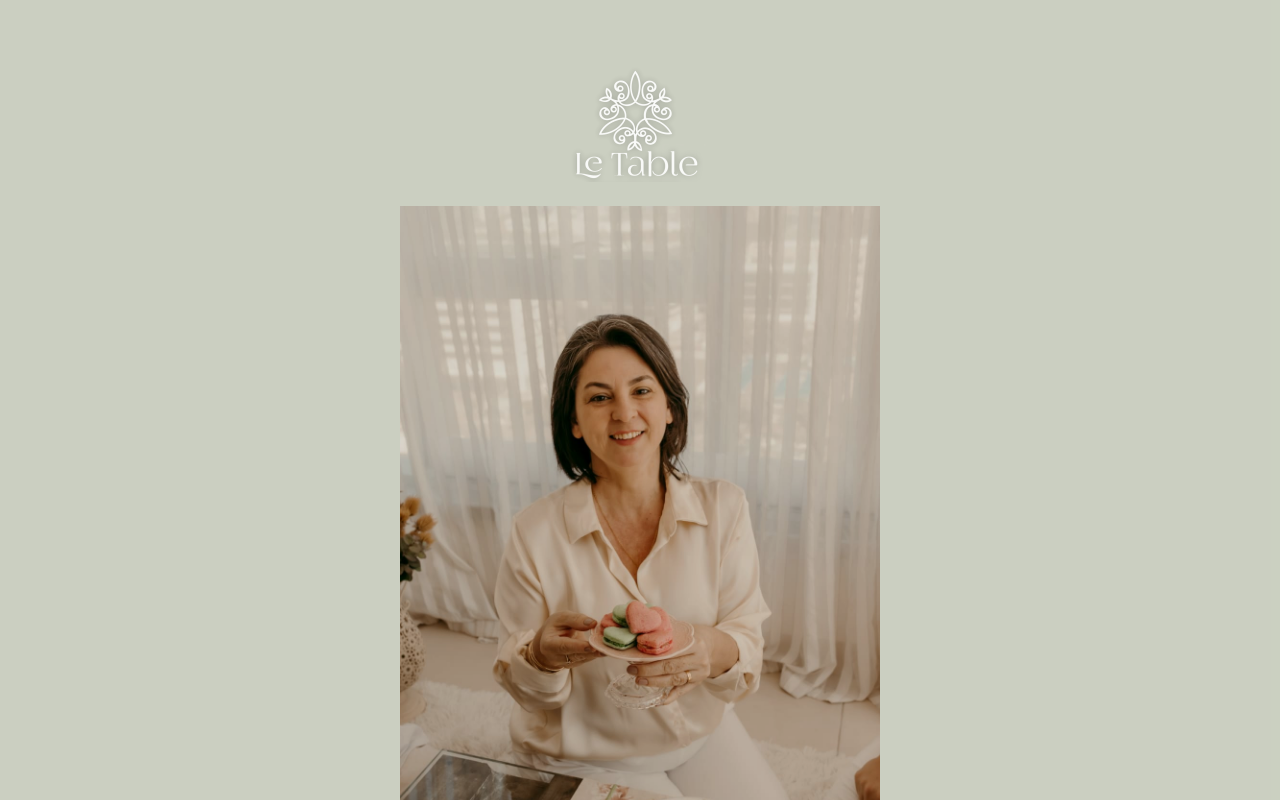
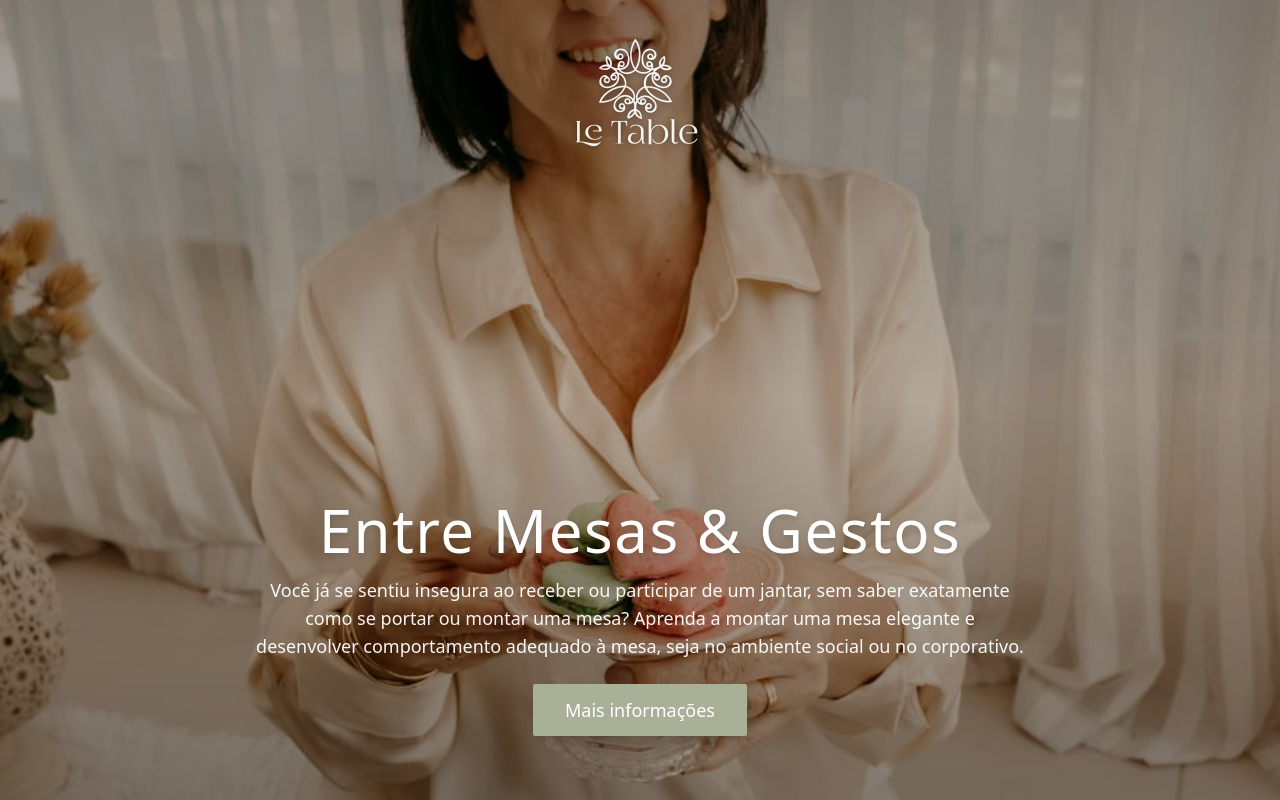
Before and after one commit to kainamf/entre-loucas-e-gestos, a React (Vite) app: page / in a window 1280 px wide. Shown: the top 800 px of the page. Built offline with nearby package versions, Linux system fonts and the light colour scheme.

Commit message:
feat: Add background image and enhance layout in Hero component

```diff
--- a/src/components/Hero.tsx
+++ b/src/components/Hero.tsx
@@ -4,42 +4,44 @@ interface HeroProps {
 
 export default function Hero({ onCTAClick }: HeroProps) {
   return (
-  <section className="py-12 md:py-16 bg-verde/60">
-      <div className="max-w-6xl mx-auto px-6">
-        {/* Logo on top */}
-        <div className="mb-6 flex justify-center">
+    <section className="relative h-screen w-full">
+      {/* Background image fills the viewport */}
+      <img
+        src="/cookies.jpeg"
+        alt="Hero-image"
+        className="absolute inset-0 w-full h-full object-cover object-center filter brightness-90"
+      />
+
+      {/* subtle dark overlay for readability */}
+      <div className="absolute inset-0 bg-gradient-to-b from-black/30 via-black/10 to-black/30" />
+
+      {/* Overlay content: logo aligned to top, then title, subtitle and CTA below */}
+      <div className="absolute inset-0 flex flex-col items-center text-center px-6 justify-between">
+        <div className="w-full flex justify-center pt-6 md:pt-8 z-10">
           <img
             src="/leTableLogo.png"
             alt="Le Table Logo"
-            className="w-32 md:w-40 h-auto opacity-90"
+            className="w-32 md:w-40 h-auto opacity-95 drop-shadow-md"
           />
         </div>
 
-        {/* Photo (no text over it) */}
-        <div className="rounded-sm overflow-hidden mb-8">
-          <img
-            src="/cookies.jpeg"
-            alt="Hero-image"
-            className="w-full h-auto max-h-[50vh] md:max-h-[90vh] object-contain object-center filter brightness-90"
-          />
-        </div>
-
-        {/* Text below the photo */}
-        <div className="text-center text-gray-900">
-          <h1 className="text-4xl md:text-5xl font-light tracking-wide mb-4">
+        <div className="z-10 mb-8 md:mb-16 max-w-3xl">
+          <h1 className="text-4xl md:text-6xl font-light tracking-wide text-white drop-shadow-md">
             Entre Mesas & Gestos
           </h1>
 
-          <p className="text-lg md:text-xl font-light mb-6 max-w-3xl mx-auto leading-relaxed">
+          <p className="mt-4 text-base md:text-lg font-light text-white/95 leading-relaxed">
             Você já se sentiu insegura ao receber ou participar de um jantar, sem saber exatamente como se portar ou montar uma mesa? Aprenda a montar uma mesa elegante e desenvolver comportamento adequado à mesa, seja no ambiente social ou no corporativo.
           </p>
 
-          <button
-            onClick={onCTAClick}
-            className="bg-verde text-white px-10 py-4 rounded-sm text-lg font-normal hover:bg-bege-700 transition-all duration-300 shadow-lg hover:shadow-xl transform hover:-translate-y-0.5"
-          >
-            Mais informações
-          </button>
+          <div className="mt-6 flex justify-center">
+            <button
+              onClick={onCTAClick}
+              className="bg-verde text-white px-8 py-3 rounded-sm text-lg font-normal hover:bg-bege-700 transition-all duration-300 shadow-lg hover:shadow-xl"
+            >
+              Mais informações
+            </button>
+          </div>
         </div>
       </div>
     </section>
```
Also changed, not shown: public/larissaRodrigues.jpeg (added).
